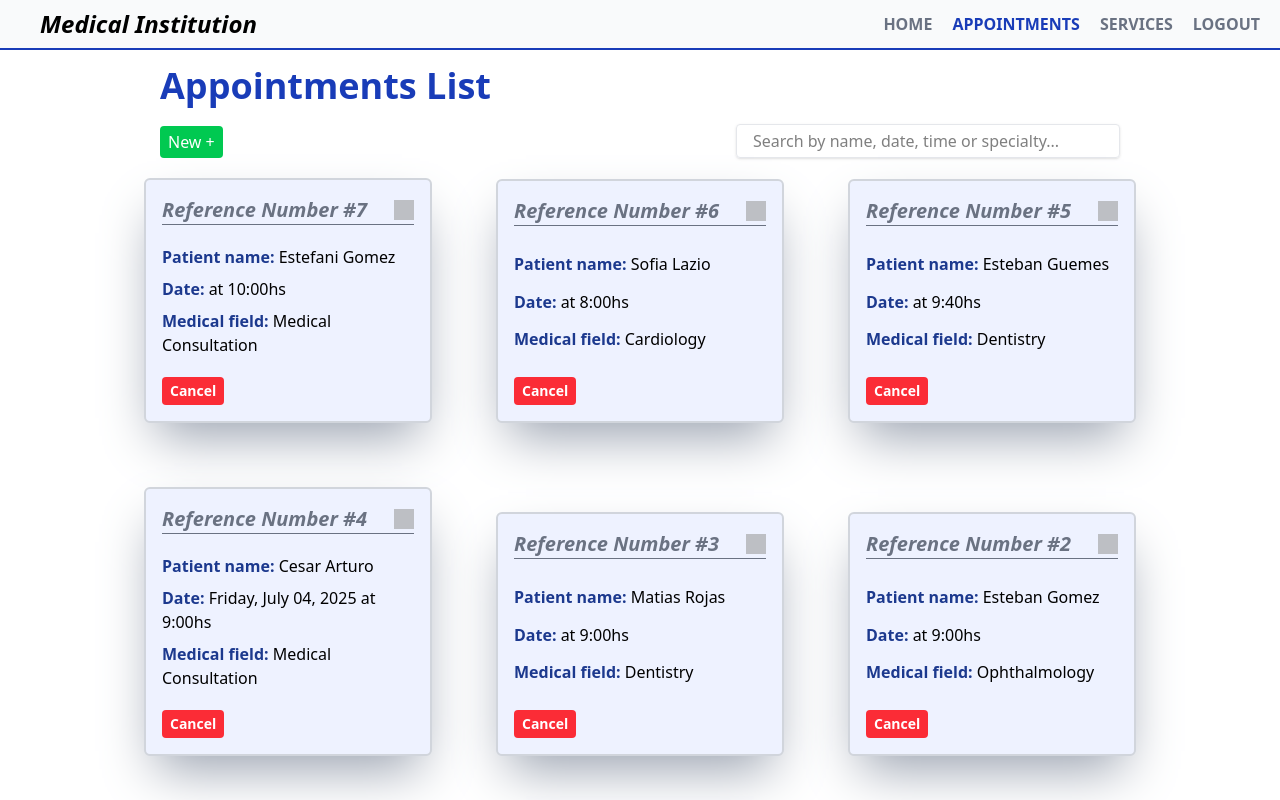
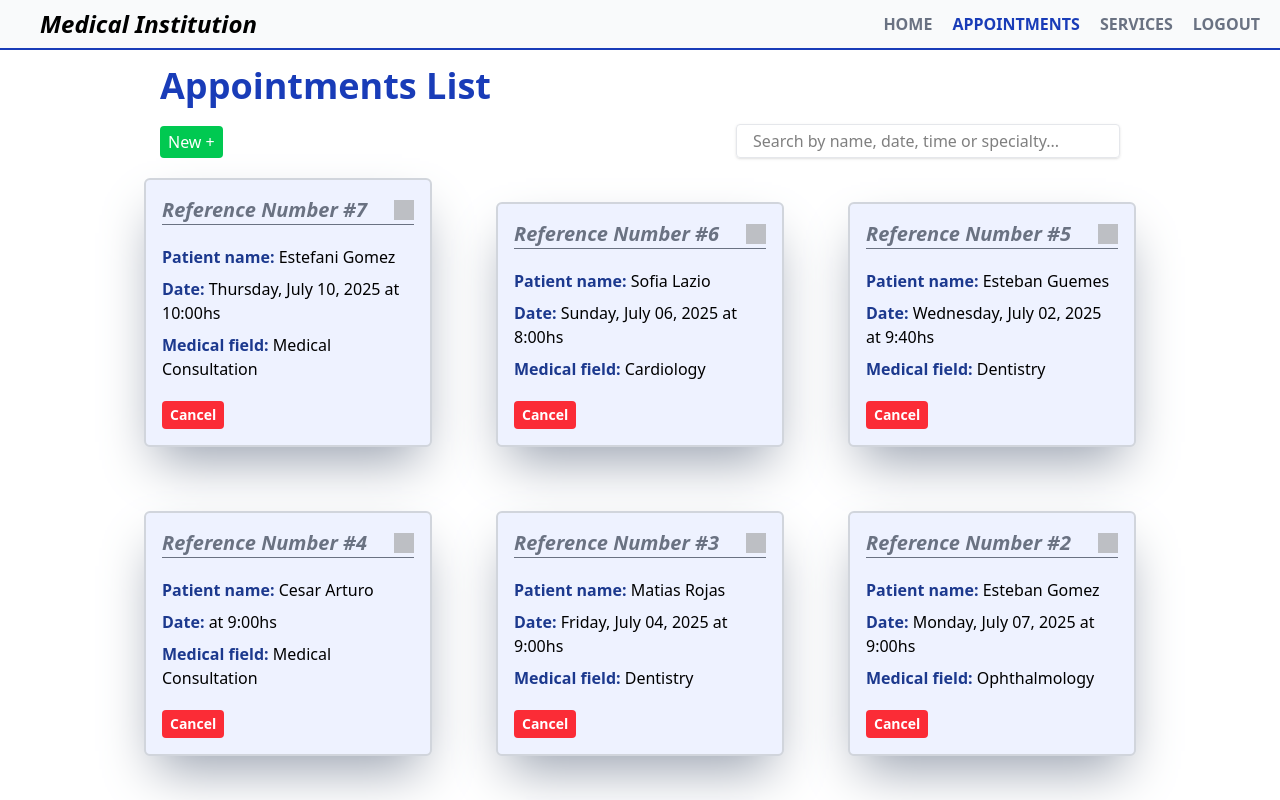
Before and after one commit to LucasDLabo/ReactJS-AAPRO2.0-2025, a React (Vite) app in the folder final_project/: page / in a window 1280 px wide. Shown: the top 800 px of the page. Built offline with nearby package versions, Linux system fonts and the light colour scheme; grey boxes are pictures that could not be loaded.

Commit message:
fix/finalProject: missing 't' in formatted variables

```diff
--- a/final_project/src/App.jsx
+++ b/final_project/src/App.jsx
@@ -27,7 +27,7 @@ function App() {
         const newAppoint = {
         id: appoint.length > 0 ? appoint.at(0).id + 1 : 1,
         name, date, time, specialty,
-        formated_date: formattedDate
+        formatted_date: formattedDate
         };
         setAppoint([newAppoint, ...appoint]);
         localStorage.setItem('appointments', JSON.stringify([newAppoint, ...appoint]));
@@ -39,7 +39,7 @@ function App() {
         const formattedDate = dateFormatter(date);
 
         const editedAppoint = appoint.map((i) =>
-            i.id == id ? { ...i, name, date, time, specialty, formated_date: formattedDate } : i
+            i.id == id ? { ...i, name, date, time, specialty, formatted_date: formattedDate } : i
         );
         setAppoint(editedAppoint);
         localStorage.setItem('appointments', JSON.stringify(editedAppoint));
@@ -61,7 +61,7 @@ function App() {
         const term = search.toLowerCase();
         return (
             i.name.toLowerCase().includes(term) ||
-            i.formated_date.toLowerCase().includes(term) ||
+            i.formatted_date.toLowerCase().includes(term) ||
             i.time.toLowerCase().includes(term) ||
             i.specialty.toLowerCase().includes(term)
         );
@@ -122,7 +122,7 @@ function App() {
                         id={data.id}
                         name={data.name}
                         date={data.date}
-                        formated_date={data.formated_date}
+                        formatted_date={data.formatted_date}
                         time={data.time}
                         specialty={data.specialty}
 
--- a/final_project/src/components/appointment/AppointmentList.jsx
+++ b/final_project/src/components/appointment/AppointmentList.jsx
@@ -1,11 +1,11 @@
 import { useState } from 'react';
 import Modal from '../../modal/Modal'
 
-function AppointmentList( {id, name, date, formated_date, time, specialty, onDelete, timetables, specialties, onUpdate, appoint} ){
+function AppointmentList( {id, name, date, formatted_date, time, specialty, onDelete, timetables, specialties, onUpdate, appoint} ){
 
     const createdDate = new Date(`${date}T00:00:00-04:00`);
 
-    const formatedDate = createdDate.toLocaleDateString('en-US', {
+    const formattedDate = createdDate.toLocaleDateString('en-US', {
         weekday: 'long',
         day: '2-digit',
         month: 'long',
@@ -112,7 +112,7 @@ function AppointmentList( {id, name, date, formated_date, time, specialty, onDel
                     <hr className="text-gray-500"/>
                     <div className="flex flex-grow flex-col justify-evenly gap-2 py-5">
                         <li><b className="text-blue-900">Patient name:</b> {name}</li>
-                        <li><b className="text-blue-900">Date:</b> {formated_date} at {time}hs</li>
+                        <li><b className="text-blue-900">Date:</b> {formatted_date} at {time}hs</li>
                         <li><b className="text-blue-900">Medical field:</b> {specialty}</li>
                     </div>
 
```
